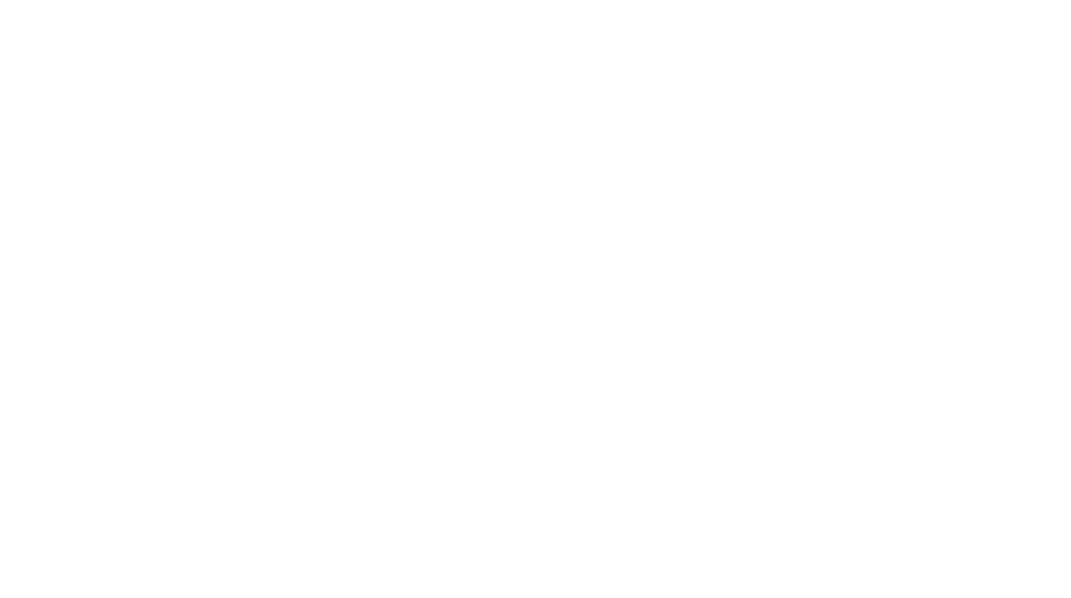
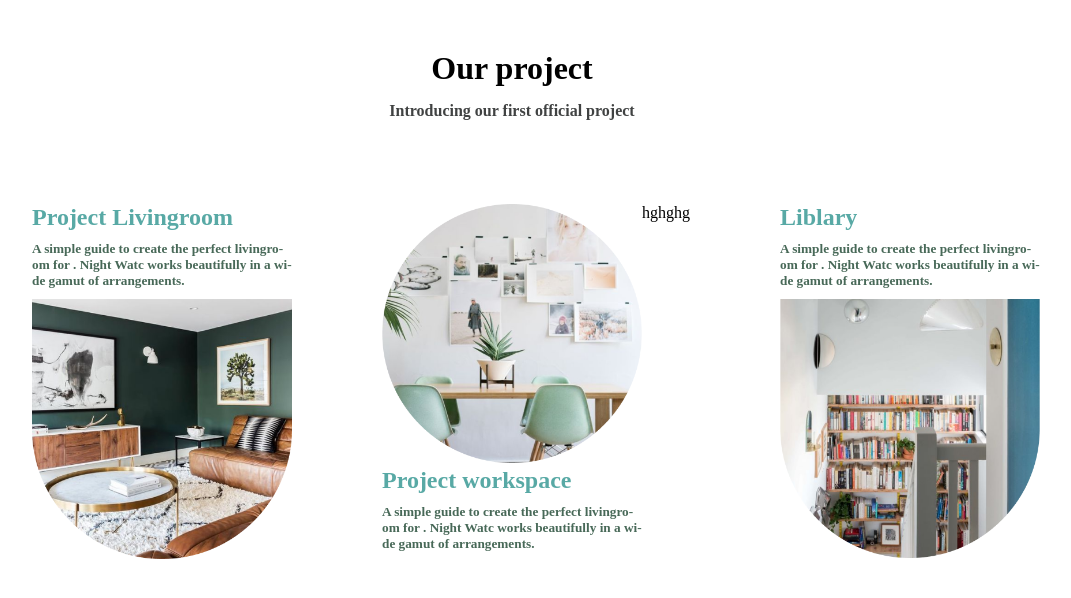
Before and after one commit to Akhrorbek2023/project-figma, a plain HTML site: page index.html in a window 1280 px wide. Shown: the whole page, without its empty margins (128-1199 px from the left). Drawn offline with Linux system fonts and the light colour scheme.

Commit message:
Update index.html

```diff
--- a/index.html
+++ b/index.html
@@ -9,6 +9,29 @@
     <title>Document</title>
 </head>
 <body>
-
+    <div class="container">
+        <h1>Our project</h1>
+        <h4>Introducing our first official project</h4>
+        <img class="my-img" src="/images/Vector%202.png" alt="">
+        <img class="my-img2" src="/images/Vector%202.png" alt="">
+        <div class="boxes">
+            <div class="box-1">
+                <h2>Project Livingroom</h2>
+                <h5>A simple guide to create the perfect livingro- <br> om for . Night Watc works beautifully in a wi- <br> de gamut of arrangements.</h5>
+                <img src="/images/Rectangle%2015.png" alt="">
+            </div>
+            <div class="box-2">
+                <img src="/images/Rectangle%2016.png" alt="">
+                <h2>Project workspace</h2>
+                <h5>A simple guide to create the perfect livingro- <br> om for . Night Watc works beautifully in a wi- <br> de gamut of arrangements.</h5>
+            </div>
+            hghghg
+            <div class="box-1">
+                <h2>Liblary</h2>
+                <h5>A simple guide to create the perfect livingro- <br> om for . Night Watc works beautifully in a wi- <br> de gamut of arrangements.</h5>
+                <img src="/images/Rectangle%2017.png" alt="">
+            </div>
+        </div>
+    </div>
 </body>
 </html>
```
